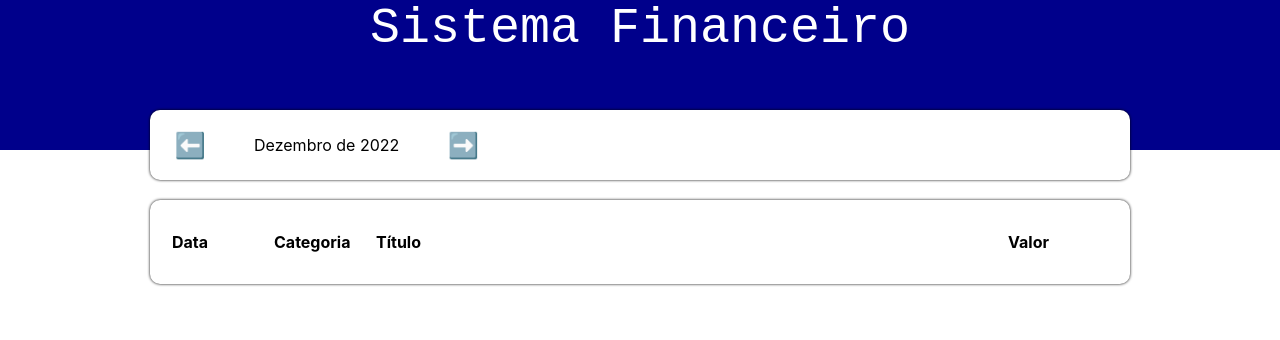
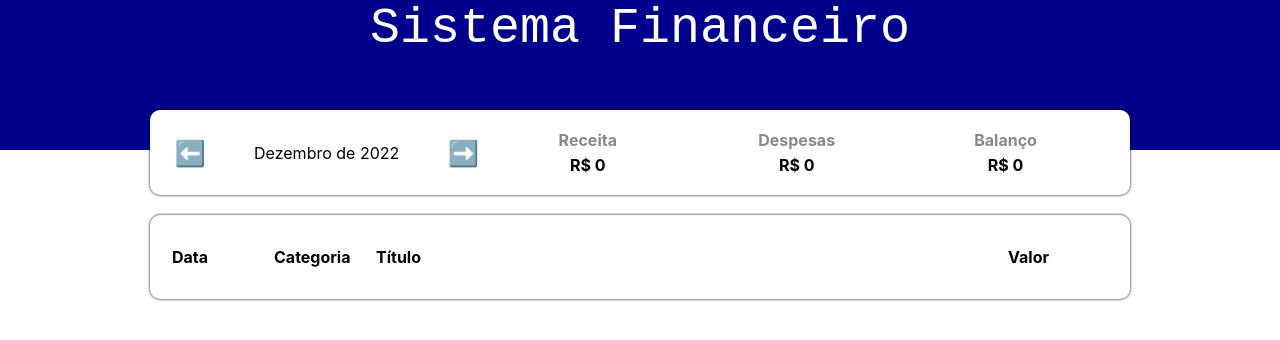
Before and after one commit to Sofia-Magalhaes/Personal-Finances, a React (Create React App) app in the folder expense-tracker/: page / in a window 1280 px wide. Shown: the top 340 px of the page. Built offline with nearby package versions, Linux system fonts and the light colour scheme.

Commit message:
income e expense

```diff
--- a/expense-tracker/src/App.tsx
+++ b/expense-tracker/src/App.tsx
@@ -19,7 +19,11 @@
     setFilteredList(filterListByMonth(list, currentMonth));
   }, [list, currentMonth]);
 
-  const handleMonthChange = (newMonth: string) =>{
+  useEffect(() => {
+
+  }, [filteredList]);
+
+  const handleMonthChange = (newMonth: string) => {
     setCurrentMonth(newMonth);
   }
 
--- a/expense-tracker/src/components/InfoArea/index.tsx
+++ b/expense-tracker/src/components/InfoArea/index.tsx
@@ -1,34 +1,32 @@
 
 import * as C from './styles';
-import {formatCurrentMonth} from '../../helpers/dateFilter';
+import { formatCurrentMonth } from '../../helpers/dateFilter';
+import { ResumeItem } from '../ResumeItem';
 
 type Props = {
     currentMonth: string;
-    onMonthChange: (newMonth:string) => void;
+    onMonthChange: (newMonth: string) => void;
     income: number;
     expense: number;
 }
 
-export const InfoArea = ({currentMonth, onMonthChange,income,expense}: Props) => {
+export const InfoArea = ({ currentMonth, onMonthChange, income, expense }: Props) => {
 
-    const handlePrevMonth = ()=>{
-        let [year,month] = currentMonth.split('-');
-        let currentDate = new Date(parseInt(year), parseInt(month) - 1,1);
+    const handlePrevMonth = () => {
+        let [year, month] = currentMonth.split('-');
+        let currentDate = new Date(parseInt(year), parseInt(month) - 1, 1);
         currentDate.setMonth(currentDate.getMonth() - 1);
-        onMonthChange(`${currentDate.getFullYear()}-${currentDate.getMonth()+1}`);
+        onMonthChange(`${currentDate.getFullYear()}-${currentDate.getMonth() + 1}`);
 
     }
 
-    const handleNextMonth = ()=>{
-        let [year,month] = currentMonth.split('-');
-        let currentDate = new Date(parseInt(year), parseInt(month) - 1,1);
+    const handleNextMonth = () => {
+        let [year, month] = currentMonth.split('-');
+        let currentDate = new Date(parseInt(year), parseInt(month) - 1, 1);
         currentDate.setMonth(currentDate.getMonth() + 1);
-        onMonthChange(`${currentDate.getFullYear()}-${currentDate.getMonth()+1}`);
+        onMonthChange(`${currentDate.getFullYear()}-${currentDate.getMonth() + 1}`);
 
     }
-
-
-
 
     return (
         <C.Container>
@@ -38,7 +36,9 @@
                 <C.MonthArrow onClick={handleNextMonth}>➡️</C.MonthArrow>
             </C.MonthArea>
             <C.ResumeArea>
-
+                <ResumeItem title="Receita" value={income}/>
+                <ResumeItem title="Despesas" value={expense}/>
+                <ResumeItem title="Balanço" value={income - expense}/>
             </C.ResumeArea>
         </C.Container>
     );
--- a/expense-tracker/src/components/ResumeItem/index.tsx
+++ b/expense-tracker/src/components/ResumeItem/index.tsx
@@ -1,5 +1,15 @@
 import * as C from './styles';
 
-export const ResumeItem = () => {
+type Props = {
+    title: string;
+    value: number;
+}
 
+export const ResumeItem = ({title, value}: Props) => {
+    return(
+        <C.Container>
+            <C.Title>{title}</C.Title>
+            <C.Info>R$ {value}</C.Info>
+        </C.Container>
+    );
 }
--- a/expense-tracker/src/components/ResumeItem/styles.ts
+++ b/expense-tracker/src/components/ResumeItem/styles.ts
@@ -1 +1,18 @@
 import styled from "styled-components";
+
+export const Container = styled.div`
+    flex:1;
+`;
+
+export const Title = styled.div`
+    text-align:center;
+    font-weight:bold;
+    color:#888;
+    margin-bottom: 5px;
+`;
+
+export const Info = styled.div`
+    text-align:center;
+    font-weight:bold;
+    color:#000;
+`;
```
